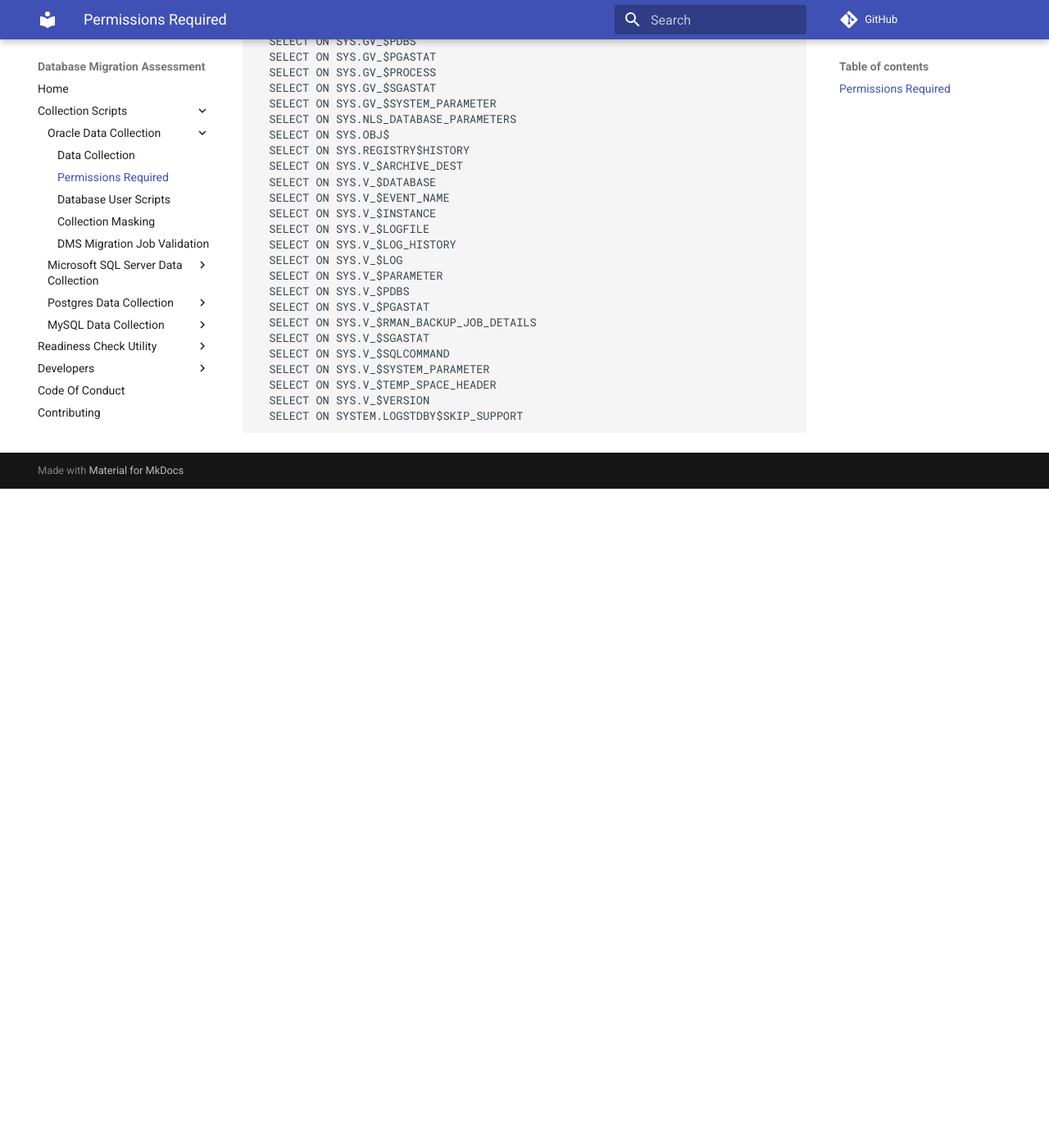
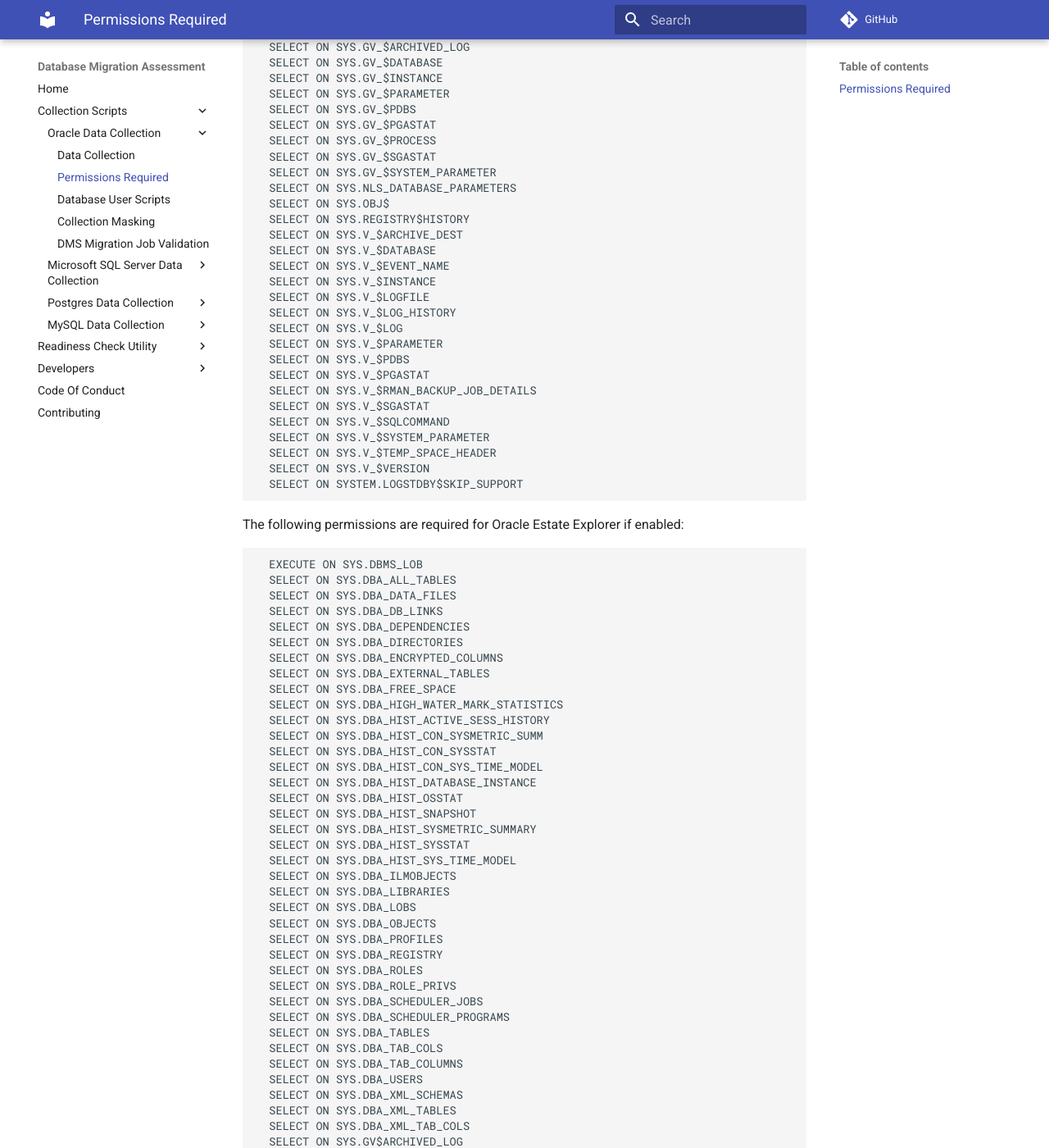
Before and after one commit to GoogleCloudPlatform/database-assessment, an MkDocs documentation site: the page built from docs/user_guide/shell_scripts/oracle/permissions.md, in a window 1280 px wide and 1400 px high, scrolled down 2306 px. Shown: the whole window at 82% size. Built offline with MkDocs 1.6.1 and Material for MkDocs 9.7.7, drawn with Linux system fonts in a browser that asks for light colours; comment, search, counter and statistics services are not loaded; before the commit the page ends 2902 px from its top, so only the background shows below that; some of the changed text lies outside the part shown.

Commit message:
Update permissions list and the sample config file.

```diff
--- a/docs/user_guide/shell_scripts/oracle/permissions.md
+++ b/docs/user_guide/shell_scripts/oracle/permissions.md
@@ -1,8 +1,8 @@
-# Create a user for Collection
+# Create a user for Collection > docs/user_guide/shell_scripts/oracle/permissions.md
 
-The collection scripts can be executed with any DBA account. Alternatively, create a new user with the minimum privileges required.
-The included script sql/setup/grants_wrapper.sql will grant the privileges listed below.
-Please see the Database User Scripts page for information on how to create the user.
+ The collection scripts can be executed with any DBA account. Alternatively, create a new user with the minimum privileges required.
+ The included script sql/setup/grants_wrapper.sql will grant the privileges listed below.
+ Please see the Database User Scripts page for information on how to create the user.
 
 ## Permissions Required
 
@@ -134,3 +134,76 @@ The following permissions are required for the script execution:
       SELECT ON SYS.V_$TEMP_SPACE_HEADER
       SELECT ON SYS.V_$VERSION
       SELECT ON SYSTEM.LOGSTDBY$SKIP_SUPPORT
+
+
+The following permissions are required for Oracle Estate Explorer if enabled:
+
+      EXECUTE ON SYS.DBMS_LOB
+      SELECT ON SYS.DBA_ALL_TABLES
+      SELECT ON SYS.DBA_DATA_FILES
+      SELECT ON SYS.DBA_DB_LINKS
+      SELECT ON SYS.DBA_DEPENDENCIES
+      SELECT ON SYS.DBA_DIRECTORIES
+      SELECT ON SYS.DBA_ENCRYPTED_COLUMNS
+      SELECT ON SYS.DBA_EXTERNAL_TABLES
+      SELECT ON SYS.DBA_FREE_SPACE
+      SELECT ON SYS.DBA_HIGH_WATER_MARK_STATISTICS
+      SELECT ON SYS.DBA_HIST_ACTIVE_SESS_HISTORY
+      SELECT ON SYS.DBA_HIST_CON_SYSMETRIC_SUMM
+      SELECT ON SYS.DBA_HIST_CON_SYSSTAT
+      SELECT ON SYS.DBA_HIST_CON_SYS_TIME_MODEL
+      SELECT ON SYS.DBA_HIST_DATABASE_INSTANCE
+      SELECT ON SYS.DBA_HIST_OSSTAT
+      SELECT ON SYS.DBA_HIST_SNAPSHOT
+      SELECT ON SYS.DBA_HIST_SYSMETRIC_SUMMARY
+      SELECT ON SYS.DBA_HIST_SYSSTAT
+      SELECT ON SYS.DBA_HIST_SYS_TIME_MODEL
+      SELECT ON SYS.DBA_ILMOBJECTS
+      SELECT ON SYS.DBA_LIBRARIES
+      SELECT ON SYS.DBA_LOBS
+      SELECT ON SYS.DBA_OBJECTS
+      SELECT ON SYS.DBA_PROFILES
+      SELECT ON SYS.DBA_REGISTRY
+      SELECT ON SYS.DBA_ROLES
+      SELECT ON SYS.DBA_ROLE_PRIVS
+      SELECT ON SYS.DBA_SCHEDULER_JOBS
+      SELECT ON SYS.DBA_SCHEDULER_PROGRAMS
+      SELECT ON SYS.DBA_TABLES
+      SELECT ON SYS.DBA_TAB_COLS
+      SELECT ON SYS.DBA_TAB_COLUMNS
+      SELECT ON SYS.DBA_USERS
+      SELECT ON SYS.DBA_XML_SCHEMAS
+      SELECT ON SYS.DBA_XML_TABLES
+      SELECT ON SYS.DBA_XML_TAB_COLS
+      SELECT ON SYS.GV$ARCHIVED_LOG
+      SELECT ON SYS.GV$CELL_STATE
+      SELECT ON SYS.GV$INSTANCE
+      SELECT ON SYS.GV$PDBS
+      SELECT ON SYS.GV$SESSION
+      SELECT ON SYS.GV$SESSION_CONNECT_INFO
+      SELECT ON SYS.GV_$ARCHIVED_LOG
+      SELECT ON SYS.GV_$CELL_STATE
+      SELECT ON SYS.GV_$DATABASE
+      SELECT ON SYS.GV_$INSTANCE
+      SELECT ON SYS.GV_$PDBS
+      SELECT ON SYS.GV_$PGASTAT
+      SELECT ON SYS.GV_$SESSION
+      SELECT ON SYS.GV_$SESSION_CONNECT_INFO
+      SELECT ON SYS.GV_$SGASTAT
+      SELECT ON SYS.RESOURCE_VIEW
+      SELECT ON SYS.TRUSTED_SERVERS
+      SELECT ON SYS.V_$BLOCK_CHANGE_TRACKING
+      SELECT ON SYS.V_$CON_SYSSTAT
+      SELECT ON SYS.V_$DATABASE
+      SELECT ON SYS.V_$EVENT_NAME
+      SELECT ON SYS.V_$INSTANCE
+      SELECT ON SYS.V_$NLS_PARAMETERS
+      SELECT ON SYS.V_$PARAMETER
+      SELECT ON SYS.V_$PDBS
+      SELECT ON SYS.V_$PGASTAT
+      SELECT ON SYS.V_$RSRCPDBMETRIC_HISTORY
+      SELECT ON SYS.V_$SGASTAT
+      SELECT ON SYS.V_$SQL
+      SELECT ON SYS.V_$SQL_PLAN
+      SELECT ON SYS.V_$SYSSTAT
+      SELECT ON SYS.V_$SYSTEM_EVENT
```
Also changed, not shown: 3 other files.
